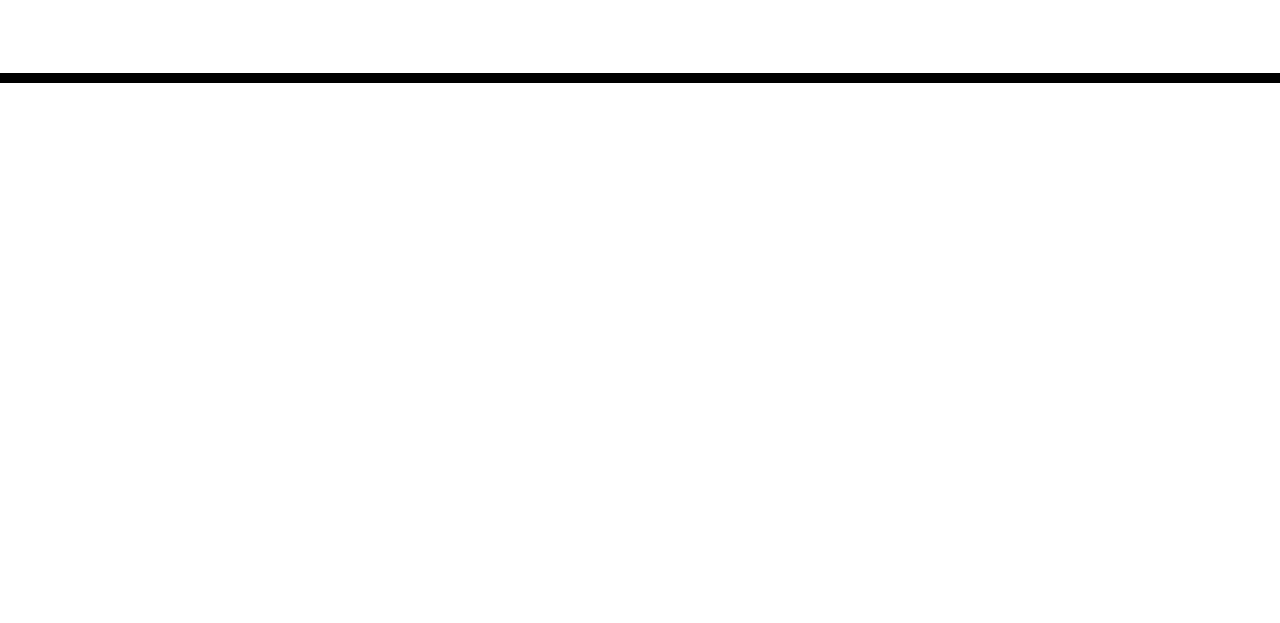
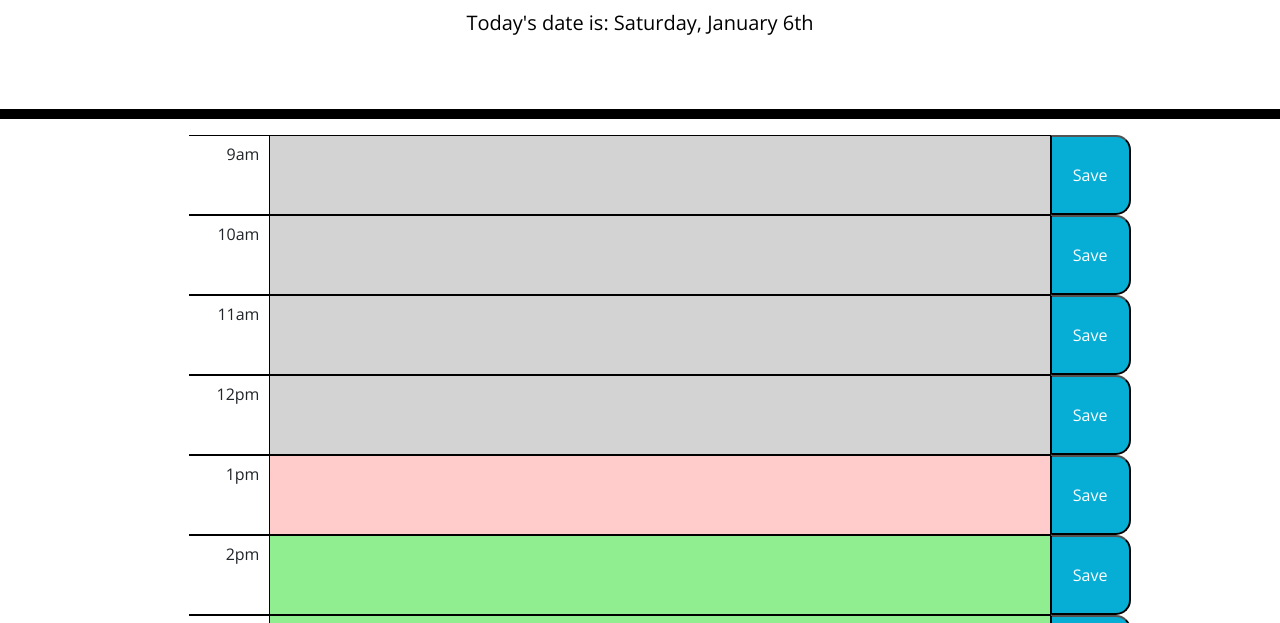
Before and after one commit to KidLeiS/calendar-planning-app, a plain HTML site: page index.html in a window 1280 px wide. Shown: the part 168-791 px from the top of the page. Drawn offline with nearby package versions, Linux system fonts and the light colour scheme; files that its build step writes are made by us from their sources.

Commit message:
Wrote the javascript code using dayjs and jquery

```diff
--- a/assets/javascript/script.js
+++ b/assets/javascript/script.js
@@ -0,0 +1,70 @@
+dayjs.extend(window.dayjs_plugin_advancedFormat);
+
+$(function() {
+
+    var toDos = {
+        NineAM: "",
+        TenAM: "",
+        ElevenAM: "",
+        Noon: "",
+        OnePM: "",
+        TwoPM: "",
+        ThreePM: "",
+        FourPM: "",
+        FivePM: "",
+    };
+
+    // var hourNow = parseInt(dayjs().format("H"));
+
+    var hourNow = 13;
+
+    var init = function(){
+        $("#currentDay").text("Today's date is: " + dayjs().format('dddd[, ]MMMM [ ] Do'));
+        fetchLocal();
+        setColor();
+    };
+
+    var saveLocal = function(){
+        localStorage.setItem("toDos", JSON.stringify(toDos));
+    };
+
+    var fetchLocal = function(){
+        if (localStorage.getItem("toDos") != null) {
+            toDos = JSON.parse(localStorage.getItem("toDos"));
+            var timeKeys = Object.keys(toDos);
+
+            for (var i=0; i < timeKeys.length; i++) {
+                $("#" + timeKeys[i]).children("input").val(toDos[timeKeys[i]]);
+            };
+        };
+    };
+
+    var setColor = function(){
+        var timeKeys = Object.keys(toDos);
+
+        for (var i = 9; i < timeKeys.length+9; i++) {
+            if (i == hourNow) {
+                $("#" + timeKeys[i-9]).children("input").css("background-color", "rgb(255, 204, 203)");
+            } else if (i > hourNow) {
+                $("#" + timeKeys[i-9]).children("input").css("background-color", "rgb(144, 238, 144)");
+            } else {
+                $("#" + timeKeys[i-9]).children("input").css("background-color", "rgb(211, 211, 211)");
+            }
+        };
+    };
+
+
+    $(".container").on("click",".saveBtn",function(event){
+        var timeID = $(event.target).parent().attr("id");
+        var inputEl = $(event.target).parent().children("input");
+
+        toDos[timeID] = inputEl.val();
+
+        saveLocal();
+    })
+
+    init();
+
+
+
+});
--- a/assets/style/style.css
+++ b/assets/style/style.css
@@ -27,8 +27,31 @@ header {
 }
 
 .time-block {
+  width: 100%;
+  height: 80px;
   text-align: center;
   border-radius: 15px;
+  margin:0px 20px 0px 20px;
+  display:flex;
+  justify-content:center;
+  align-items:center;
+
+}
+
+.time-block div {
+  height: 100%;
+  width: 80px;
+  padding: 10px;
+  border-top: 1px solid black;
+  border-bottom: 1px solid black;
+  text-align:right;
+}
+
+.time-block input {
+  width: 70%;
+  height: 100%;
+  /* margin-right: -5px; */
+  border: 1px solid black;
 }
 
 .row {
@@ -59,11 +82,13 @@ header {
 }
 
 .saveBtn {
+  width:80px;
   border-left: 1px solid black;
   border-top-right-radius: 15px;
   border-bottom-right-radius: 15px;
   background-color: #06aed5;
   color: white;
+  height:100%;
 }
 
 .saveBtn i:hover {
--- a/index.html
+++ b/index.html
@@ -20,7 +20,7 @@
       href="https://fonts.googleapis.com/css?family=Open+Sans&display=swap"
       rel="stylesheet"
     />
-    <link rel="stylesheet" href="style.css" />
+    <link rel="stylesheet" href="./assets/style/style.css" />
     <title>Work Day Scheduler</title>
   </head>
 
@@ -30,11 +30,60 @@
       <p class="lead">A simple calendar app for scheduling your work day</p>
       <p id="currentDay" class="lead"></p>
     </header>
+    <br>
     <div class="container">
       <!-- Timeblocks go here -->
+      <div class="time-block", id="NineAM">
+        <div><p>9am</p></div>
+        <input>
+        <button class="saveBtn">Save</button>
+      </div>
+      <div class="time-block", id="TenAM">
+        <div><p>10am</p></div>
+        <input>
+        <button class="saveBtn">Save</button>
+      </div>
+      <div class="time-block", id="ElevenAM">
+        <div><p>11am</p></div>
+        <input>
+        <button class="saveBtn">Save</button>
+      </div>
+      <div class="time-block", id="Noon">
+        <div><p>12pm</p></div>
+        <input>
+        <button class="saveBtn">Save</button>
+      </div>
+      <div class="time-block", id="OnePM">
+        <div><p>1pm</p></div>
+        <input>
+        <button class="saveBtn">Save</button>
+      </div>
+      <div class="time-block", id="TwoPM">
+        <div><p>2pm</p></div>
+        <input>
+        <button class="saveBtn">Save</button>
+      </div>
+      <div class="time-block", id="ThreePM">
+        <div><p>3am</p></div>
+        <input>
+        <button class="saveBtn">Save</button>
+      </div>
+      <div class="time-block", id="FourPM">
+        <div><p>4am</p></div>
+        <input>
+        <button class="saveBtn">Save</button>
+      </div>
+      <div class="time-block", id="FivePM">
+        <div><p>5am</p></div>
+        <input>
+        <button class="saveBtn">Save</button>
+      </div>
     </div>
 
     <script src="https://cdnjs.cloudflare.com/ajax/libs/jquery/3.2.1/jquery.min.js"></script>
     <script src="https://cdn.jsdelivr.net/npm/dayjs@1/dayjs.min.js"></script>
+    <script src="https://cdn.jsdelivr.net/npm/dayjs@1/plugin/advancedFormat.js"></script>
+
+    <script type="text/javascript" src="assets/javascript/script.js"></script>
   </body>
 </html>
```
